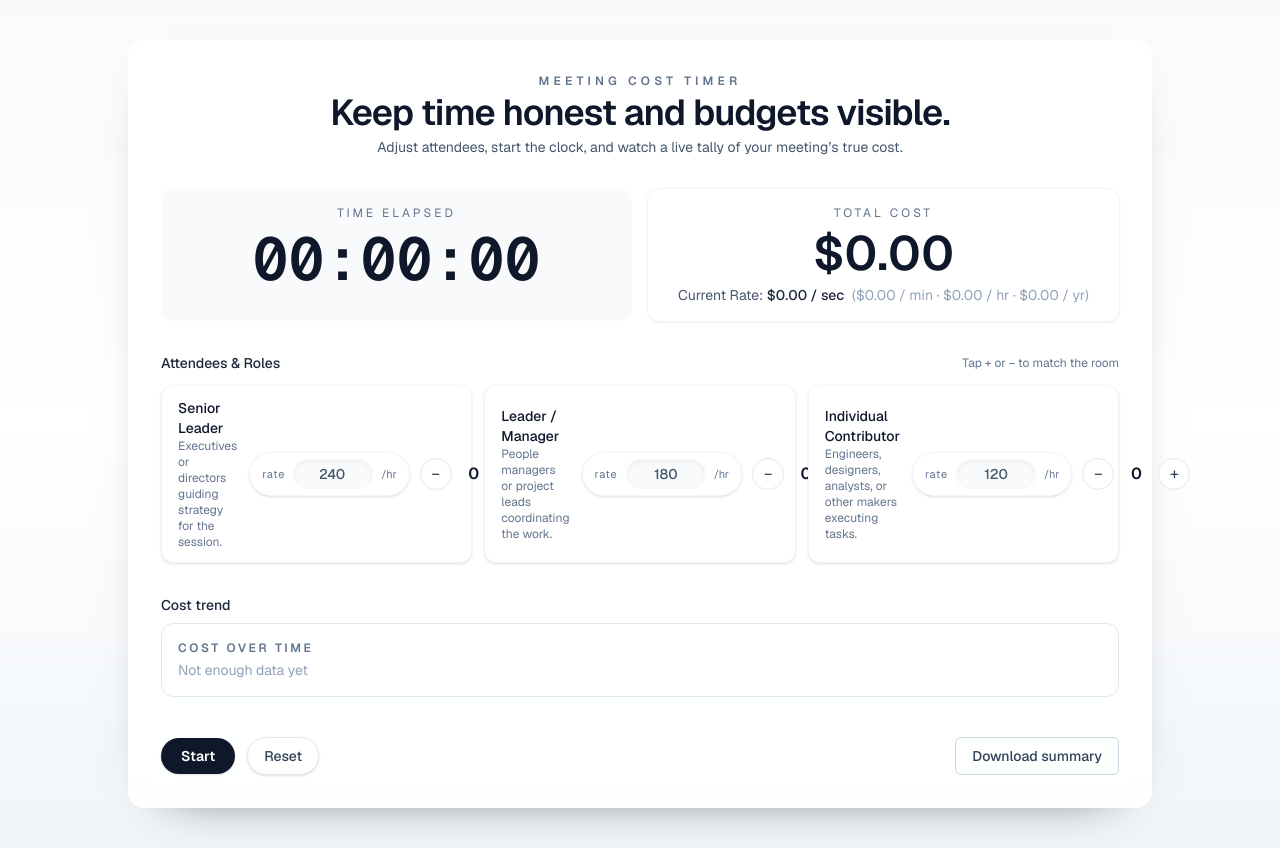
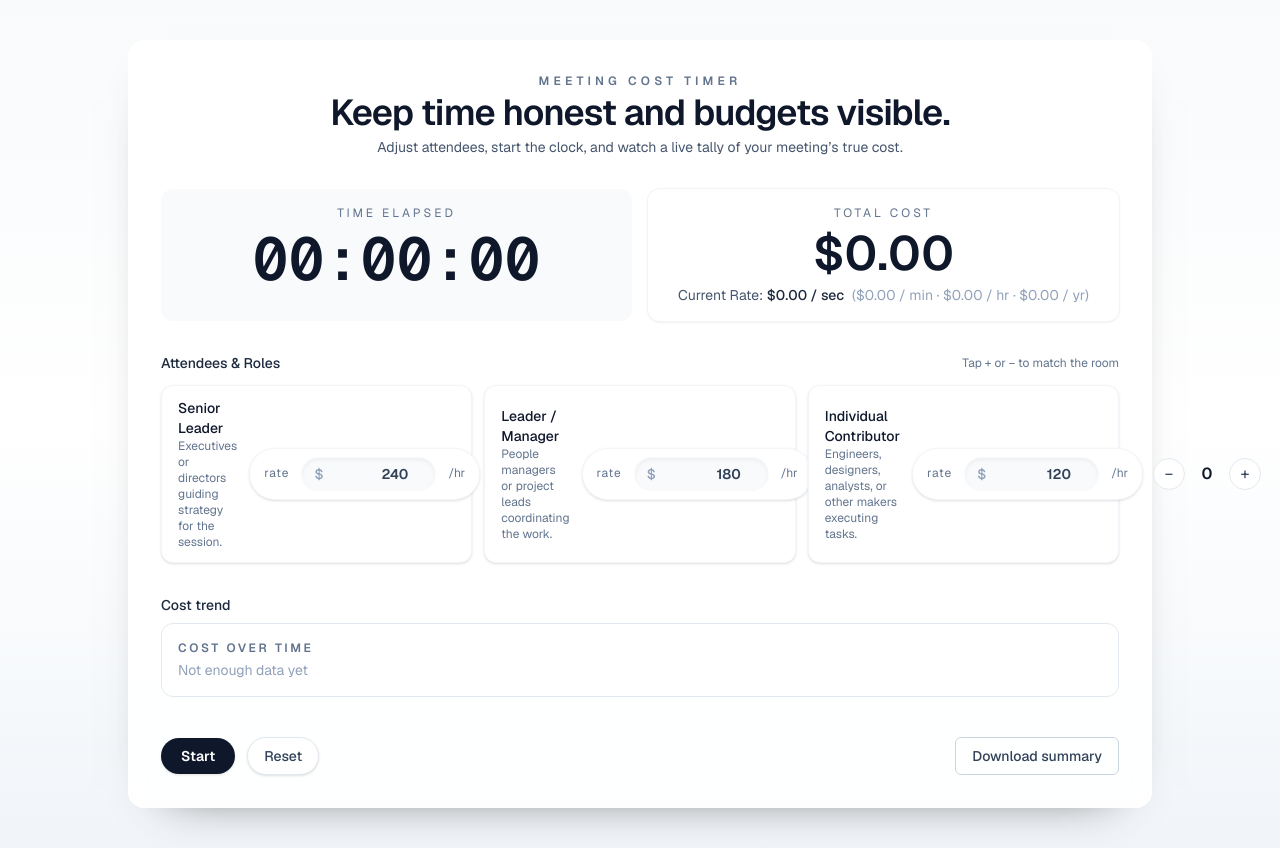
Before and after one commit to MajorIncident/meetingtimer, a Next.js app: page / in a window 1280 px wide. Built offline with nearby package versions, Linux system fonts and the light colour scheme.

Commit message:
Improve rate input formatting

```diff
--- a/src/components/RoleControls.tsx
+++ b/src/components/RoleControls.tsx
@@ -35,20 +35,24 @@ export function RoleControls({
               <span className="text-xs text-slate-500">{role.description}</span>
             </div>
             <div className="flex items-center gap-2.5 self-start sm:self-auto">
-              <div className="flex items-center gap-2 rounded-full border border-slate-100/80 bg-white px-3 py-1.5 text-xs text-slate-700 shadow-sm">
-                <span className="text-[11px] lowercase tracking-[0.08em] text-slate-500">rate</span>
+              <div className="flex items-center gap-3 rounded-full border border-slate-100/80 bg-white px-3.5 py-2 text-sm text-slate-700 shadow-sm">
+                <span className="text-[12px] lowercase tracking-[0.08em] text-slate-500">rate</span>
+                <div className="flex items-center rounded-full border border-transparent bg-slate-50 px-3 py-1.5 text-sm font-medium text-slate-700 shadow-inner focus-within:border-indigo-200 focus-within:outline-none focus-within:ring-1 focus-within:ring-indigo-100">
+                  <span aria-hidden="true" className="pr-1 text-slate-400">$</span>
                   <input
                     type="number"
                     min={0}
+                    step={10}
                     inputMode="decimal"
-                  aria-label={`${role.label} hourly rate`}
+                    aria-label={`${role.label} hourly rate in dollars`}
                     value={rate}
                     onChange={(event) =>
                       onRateChange(role.id, Number(event.target.value))
                     }
-                  className="w-20 rounded-full border border-transparent bg-slate-50 px-3 py-1 text-right text-sm font-medium text-slate-600 shadow-inner focus:border-indigo-200 focus:outline-none focus:ring-1 focus:ring-indigo-100"
+                    className="w-24 bg-transparent text-right text-sm font-semibold text-slate-700 focus:outline-none"
                   />
-                <span className="text-[11px] text-slate-500">/hr</span>
+                </div>
+                <span className="text-[12px] text-slate-500">/hr</span>
               </div>
               {isCustomRate ? (
                 <div className="flex items-center gap-1 rounded-full border border-slate-100/80 bg-slate-50 px-2.5 py-1 text-[11px] text-slate-500 shadow-inner">
```
Lines whose indentation alone changed are shown as unchanged.
